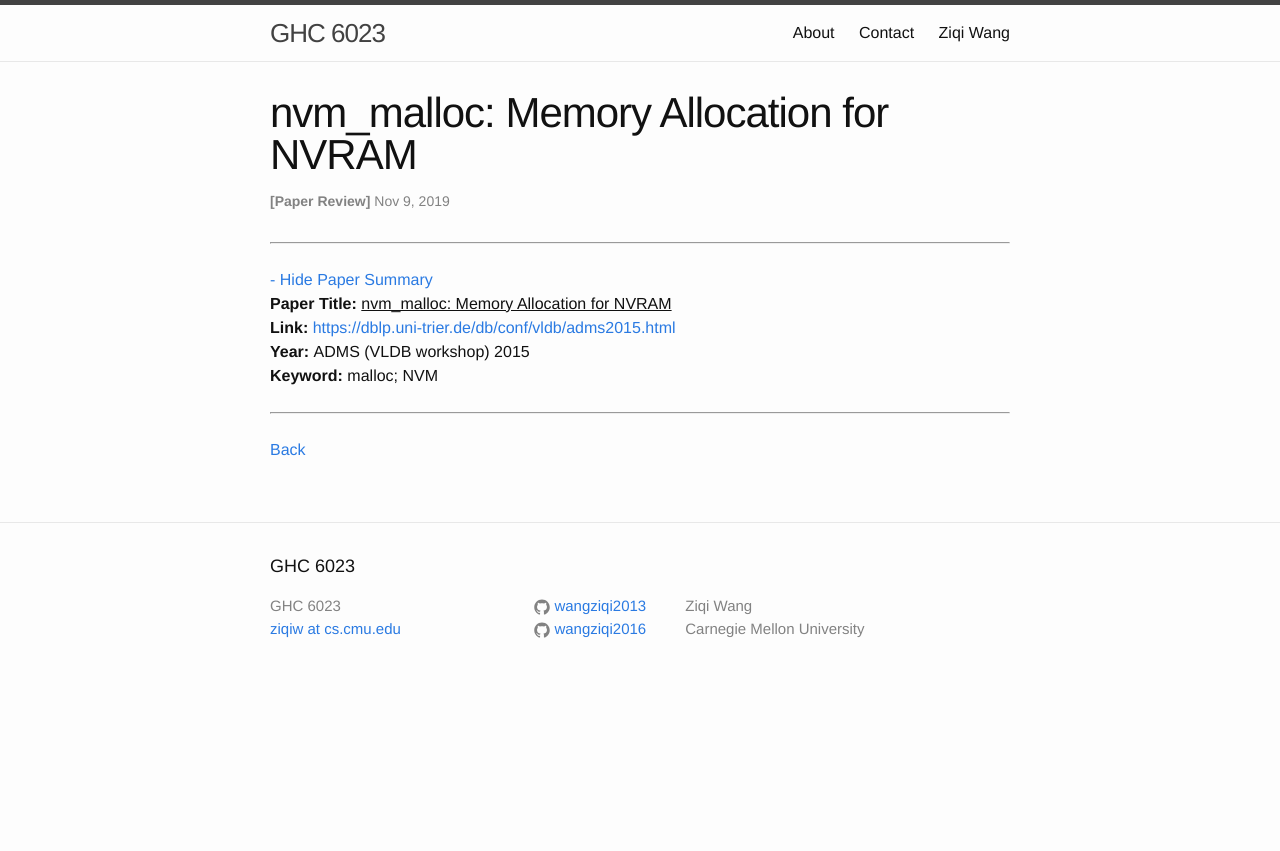
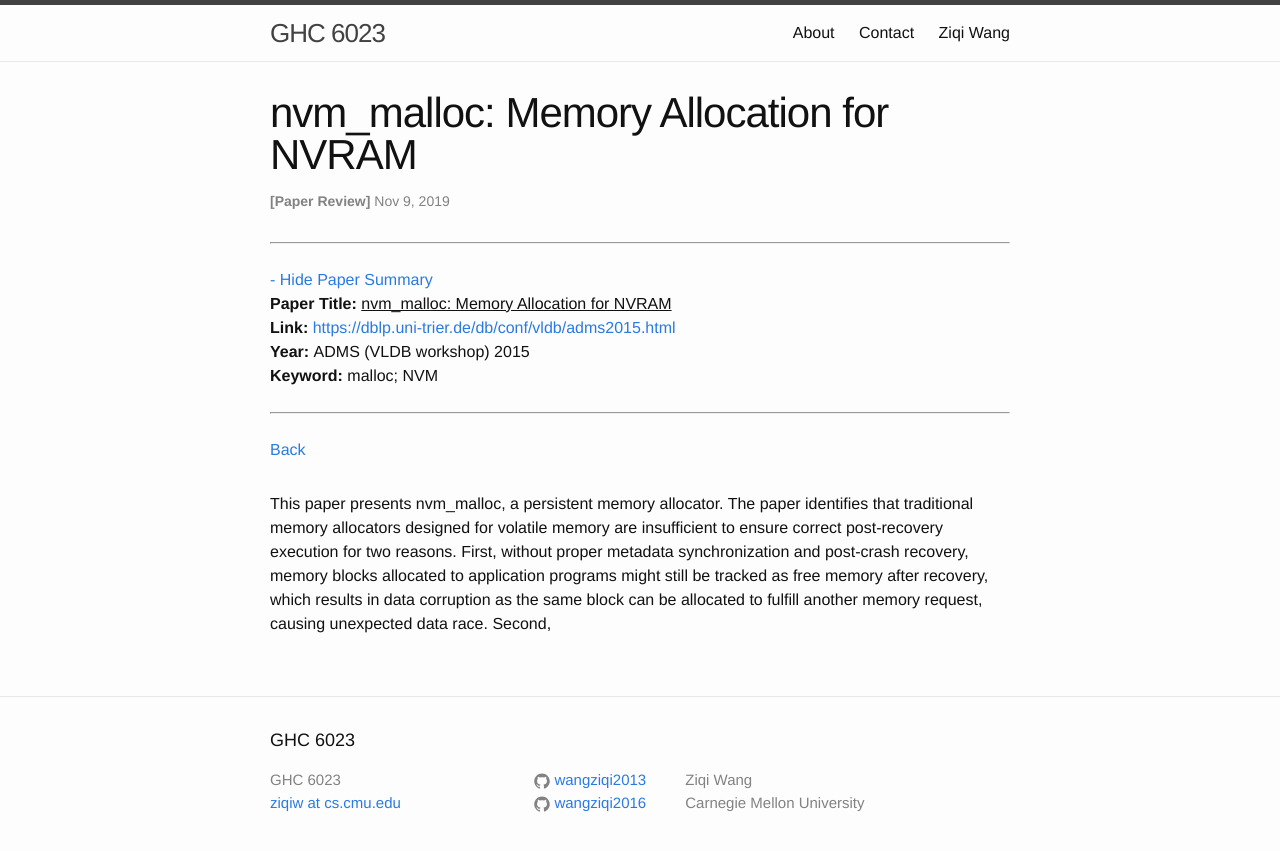
Before and after one commit to wangziqi2013/wangziqi2013.github.io, a Jekyll site: the page built from _posts/2019-11-11-nvm-malloc.markdown, in a window 1280 px wide. Shown: the top 851 px of the page. Built offline with Jekyll 4.4.1, drawn with Linux system fonts in a browser that asks for light colours.

Commit message:
Adding first reason

```diff
--- a/_posts/2019-11-11-nvm-malloc.markdown
+++ b/_posts/2019-11-11-nvm-malloc.markdown
@@ -12,3 +12,9 @@ htm_cd:
 htm_cr:
 version_mgmt:
 ---
+
+This paper presents nvm_malloc, a persistent memory allocator. The paper identifies that traditional memory allocators
+designed for volatile memory are insufficient to ensure correct post-recovery execution for two reasons. First, without
+proper metadata synchronization and post-crash recovery, memory blocks allocated to application programs might still be
+tracked as free memory after recovery, which results in data corruption as the same block can be allocated to fulfill
+another memory request, causing unexpected data race. Second,
```
